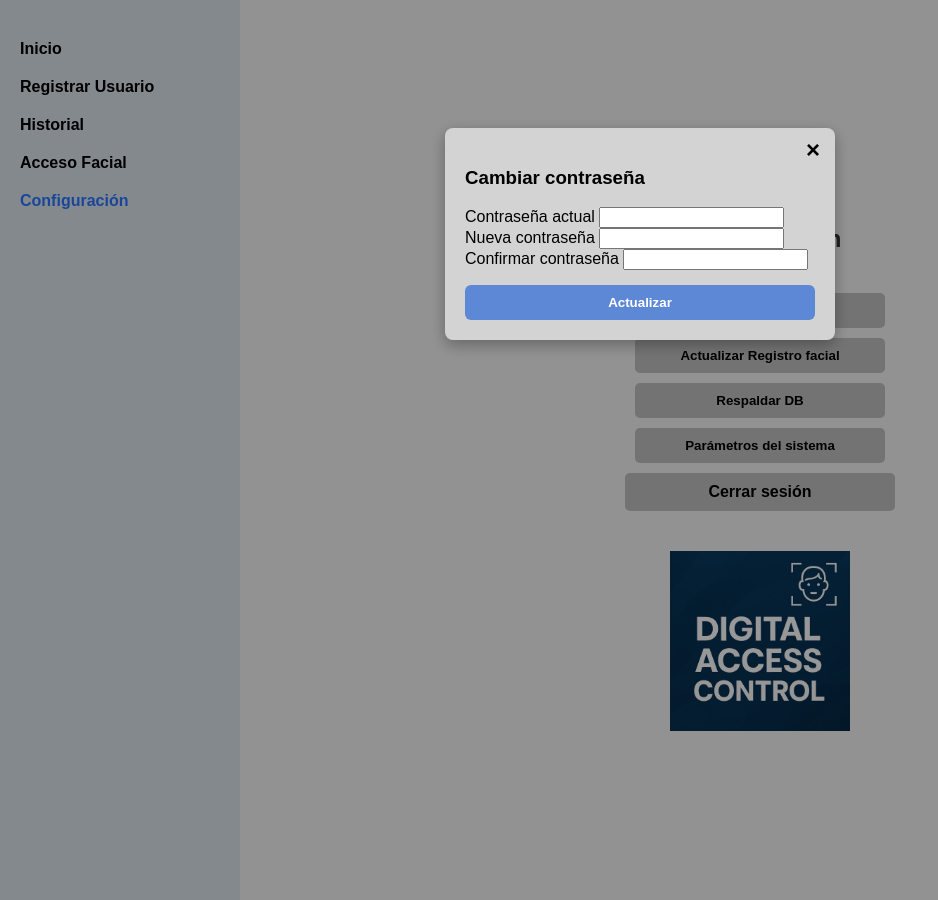
After one commit to Diaz18052406/control-acceso, a PHP site: page /configuracion.php in a window 1280 px wide, after a click on "Cambiar contraseña". The commit adds this page. Shown: the whole page, without its empty margins (0-938 px from the left). Run offline with PHP 8.4, Linux system fonts and the light colour scheme.

Commit message:
nuevos avances

```diff
--- /dev/null
+++ b/assets/estilos_css/configuracion.css
@@ -0,0 +1,193 @@
+body {
+    margin: 0;
+    font-family: Arial, sans-serif;
+    display: flex;
+}
+
+.menu-lateral {
+    width: 200px;
+    background-color: #dce3ec;
+    height: 100vh;
+    padding: 20px;
+}
+
+.menu-lateral ul {
+    list-style-type: none;
+    padding: 0;
+}
+
+.menu-lateral li {
+    margin: 20px 0;
+}
+
+.menu-lateral a {
+    text-decoration: none;
+    color: #000;
+    font-weight: bold;
+}
+
+.menu-lateral a.activo {
+    color: #2975ff;
+}
+
+.contenido {
+    flex: 1;
+    padding: 40px;
+    background-color: #f3f3f3;
+    display: flex;
+    flex-direction: column;
+    align-items: center;
+    justify-content: center;
+}
+
+h2 {
+    margin-bottom: 40px;
+    color: #333;
+}
+
+.botones {
+    display: flex;
+    flex-direction: column;
+    gap: 10px;
+    align-items: center;
+}
+
+.btn {
+    width: 250px;
+    padding: 10px;
+    background-color: #c0c0c0;
+    border: none;
+    border-radius: 5px;
+    text-align: center;
+    color: black;
+    font-weight: bold;
+    text-decoration: none;
+    transition: background 0.3s;
+}
+
+.btn:hover {
+    background-color: #a0a0a0;
+    cursor: pointer;
+}
+
+.logo {
+    margin-top: 40px;
+}
+
+.logo img {
+    width: 180px;
+}
+/*--estilos modal--*/
+.modal {
+  display: none;
+  position: fixed;
+  z-index: 1000;
+  left: 0;
+  top: 0;
+  width: 100%;
+  height: 100%;
+  overflow: auto;
+  background-color: rgba(0,0,0,0.5);
+}
+
+.modal-contenido {
+  background-color: #fff;
+  margin: 10% auto;
+  padding: 20px;
+  border-radius: 8px;
+  width: 350px;
+  position: relative;
+  box-shadow: 0px 5px 15px rgba(0,0,0,0.3);
+}
+
+.modal-password {
+  background-color: #d3d3d3;
+}
+
+.cerrar {
+  position: absolute;
+  top: 8px;
+  right: 15px;
+  font-size: 24px;
+  font-weight: bold;
+  cursor: pointer;
+}
+
+.btn-azul {
+  background-color: #4a90e2;
+  color: #fff;
+  font-weight: bold;
+  border: none;
+  padding: 10px;
+  border-radius: 6px;
+  cursor: pointer;
+  width: 100%;
+  margin-top: 10px;
+}
+.modal {
+  display: none;
+  position: fixed;
+  z-index: 999;
+  left: 0;
+  top: 0;
+  width: 100%;
+  height: 100%;
+  overflow: auto;
+  background-color: rgba(0, 0, 0, 0.4);
+}
+
+.modal {
+  display: none;
+  position: fixed;
+  z-index: 999;
+  left: 0;
+  top: 0;
+  width: 100%;
+  height: 100%;
+  overflow: auto;
+  background-color: rgba(0, 0, 0, 0.4);
+}
+/*--modal actualizar registri--*/
+.modal-contenido.modal-facial {
+  background-color: #e1e1e1;
+  margin: 10% auto;
+  padding: 20px;
+  border-radius: 10px;
+  width: 300px;
+  text-align: center;
+  box-shadow: 0 4px 6px rgba(0,0,0,0.3);
+}
+
+.modal-facial label {
+  display: block;
+  margin-top: 10px;
+  text-align: left;
+  font-weight: 500;
+}
+
+.modal-facial input[type="text"],
+.modal-facial input[type="file"] {
+  width: 100%;
+  padding: 8px;
+  margin-top: 5px;
+  border: none;
+  border-radius: 5px;
+}
+
+.btn-azul {
+  background-color: #5c88d6;
+  color: white;
+  padding: 10px 20px;
+  margin-top: 15px;
+  border: none;
+  border-radius: 6px;
+  font-weight: bold;
+  cursor: pointer;
+}
+
+.cerrar {
+  float: right;
+  font-size: 24px;
+  font-weight: bold;
+  cursor: pointer;
+}
--- a/conexion.php
+++ b/conexion.php
@@ -2,7 +2,7 @@
 $host = "localhost";
 $puerto = "3308";
 $usuario = "root";
-$password = ""; // no tiene contraseña establecida //
+$password = "12345";
 $bd = "control_acceso";
 
 $conn = new mysqli($host, $usuario, $password, $bd, $puerto);
--- /dev/null
+++ b/configuracion.php
@@ -0,0 +1,90 @@
+<!DOCTYPE html>
+<html lang="es">
+<head>
+    <meta charset="UTF-8">
+    <title>Configuración - Control de Acceso</title>
+    <link rel="stylesheet" href="assets/estilos_css/configuracion.css">
+</head>
+<body>
+    <div class="menu-lateral">
+        <ul>
+            <li><a href="panel_control.php">Inicio</a></li>
+            <li><a href="registro_usuario.php">Registrar Usuario</a></li>
+            <li><a href="historial_acceso.php">Historial</a></li>
+            <li><a href="acceso_facial.php">Acceso Facial</a></li>
+            <li><a href="configuracion.php" class="activo">Configuración</a></li>
+        </ul>
+    </div>
+
+    <div class="contenido">
+        <h2>Configuración</h2>
+
+        <div class="botones">
+            <button class="btn" onclick="abrirModal('modalPassword')">Cambiar contraseña</button>
+            <button class="btn" onclick="abrirModal('modalFacial')">Actualizar Registro facial</button>
+            <button class="btn" id="btnRespaldar">Respaldar DB</button>
+            <button class="btn">Parámetros del sistema</button>
+            <a href="cerrar_sesion.php" class="btn">Cerrar sesión</a>
+        </div>
+
+        <div class="logo">
+            <img src="assets/logo.png.jpeg" alt="Digital Access Control">
+        </div>
+    </div>
+    <!-- Modal Cambiar Contraseña -->
+<div id="modalPassword" class="modal">
+  <div class="modal-contenido modal-password">
+    <span class="cerrar" onclick="cerrarModal('modalPassword')">&times;</span>
+    <h3>Cambiar contraseña</h3>
+    <form method="POST" action="cambiar_contrasena.php">
+      <label>Contraseña actual</label>
+      <input type="password" name="actual" required>
+
+      <label>Nueva contraseña</label>
+      <input type="password" name="nueva" required>
+
+      <label>Confirmar contraseña</label>
+      <input type="password" name="confirmar" required>
+
+      <button class="btn-azul" type="submit">Actualizar</button>
+    </form>
+  </div>
+</div>
+<!-- Modal Actualizar Registro Facial -->
+<div id="modalFacial" class="modal">
+  <div class="modal-contenido modal-facial">
+    <span class="cerrar" onclick="cerrarModal('modalFacial')">&times;</span>
+    <h3>Actualizar registro facial</h3>
+    <form method="POST" action="actualizar_facial.php" enctype="multipart/form-data">
+      <label>Ingresar documento</label>
+      <input type="text" name="documento" required>
+
+      <label>Subir foto</label>
+      <input type="file" name="foto" accept="image/*" required>
+
+      <button class="btn-azul" type="submit">Subir foto</button>
+    </form>
+  </div>
+</div>
+
+<script>
+  function abrirModal(id) {
+    document.getElementById(id).style.display = 'block';
+  }
+
+  function cerrarModal(id) {
+    document.getElementById(id).style.display = 'none';
+  }
+
+  // Cierra el modal si se hace clic fuera de él
+  window.onclick = function (event) {
+    const modal = document.getElementById('modalPassword');
+    if (event.target == modal) {
+      modal.style.display = "none";
+    }
+  }
+
+
+</script>
+</body>
+</html>
--- a/index.php
+++ b/index.php
@@ -27,7 +27,7 @@
         <?php if (!empty($error)) echo "<p style='color:red; text-align:center;'>$error</p>"; ?>
     </div>
 
-    <img src="assets/logo.png" class="logo" alt="Logo control acceso">
+    <img src="assets/logo.png.jpeg" class="logo" alt="Logo control acceso">
 </body>
 </html>
 <?php
```
Also changed, not shown: acceso_facial.php (added, +53 -0 lines), actualizar_registro.php (added, +24 -0 lines), assets/estilos_css/registro_usuario.css (+39 -1 lines), cerrar_sesion.php (added, +8 -0 lines), historial_acceso.php (+9 -3 lines), panel_control.php (+11 -4 lines), registro_usuario.php (+84 -18 lines), respaldar_DB.php (added, +29 -0 lines), fotos/68d56d791dd09.png (added), fotos/68d56e25c84c4.png (added), fotos/68d64bac79da1.png (added), fotos/WhatsApp Image 2025-09-24 at 10.11.56 AM.jpeg (added), 1 other file.
